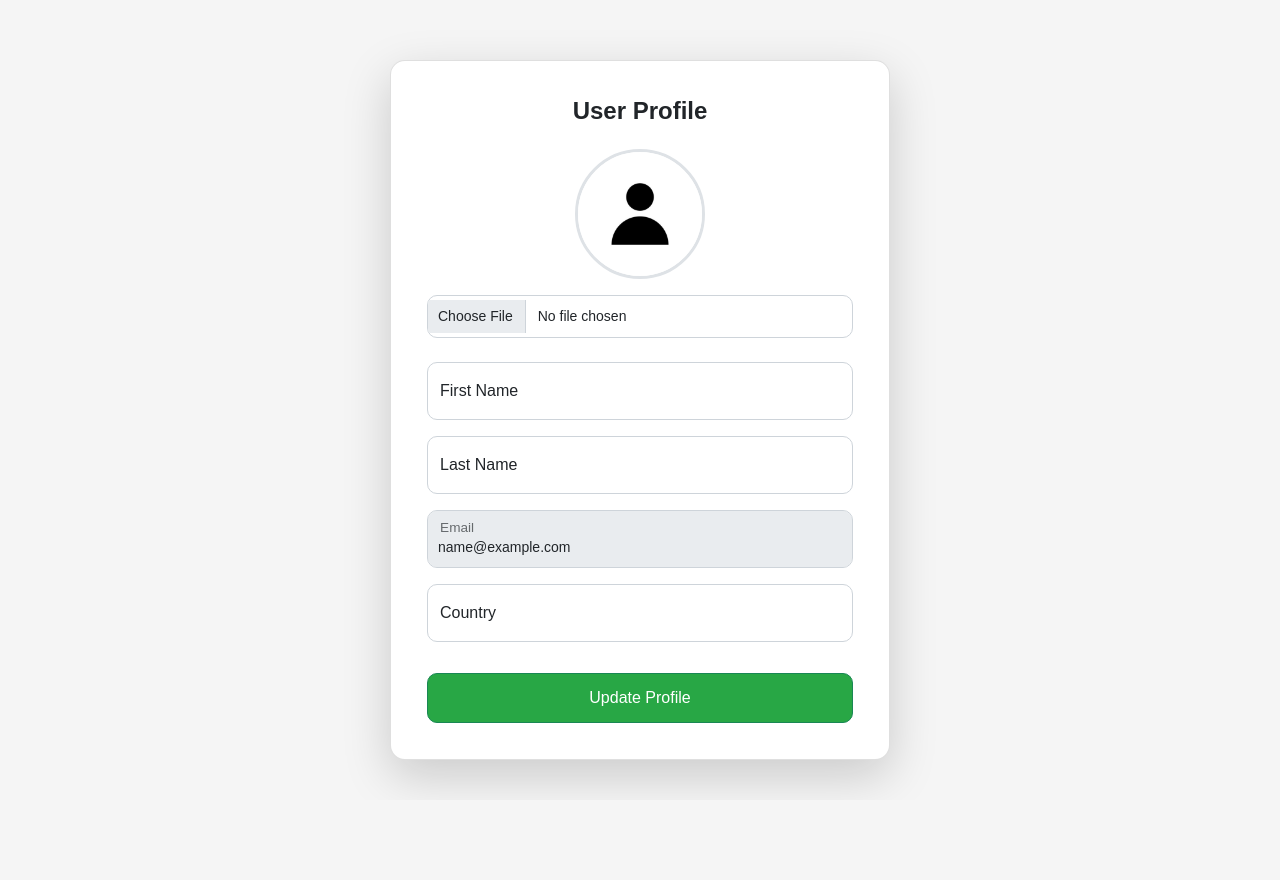
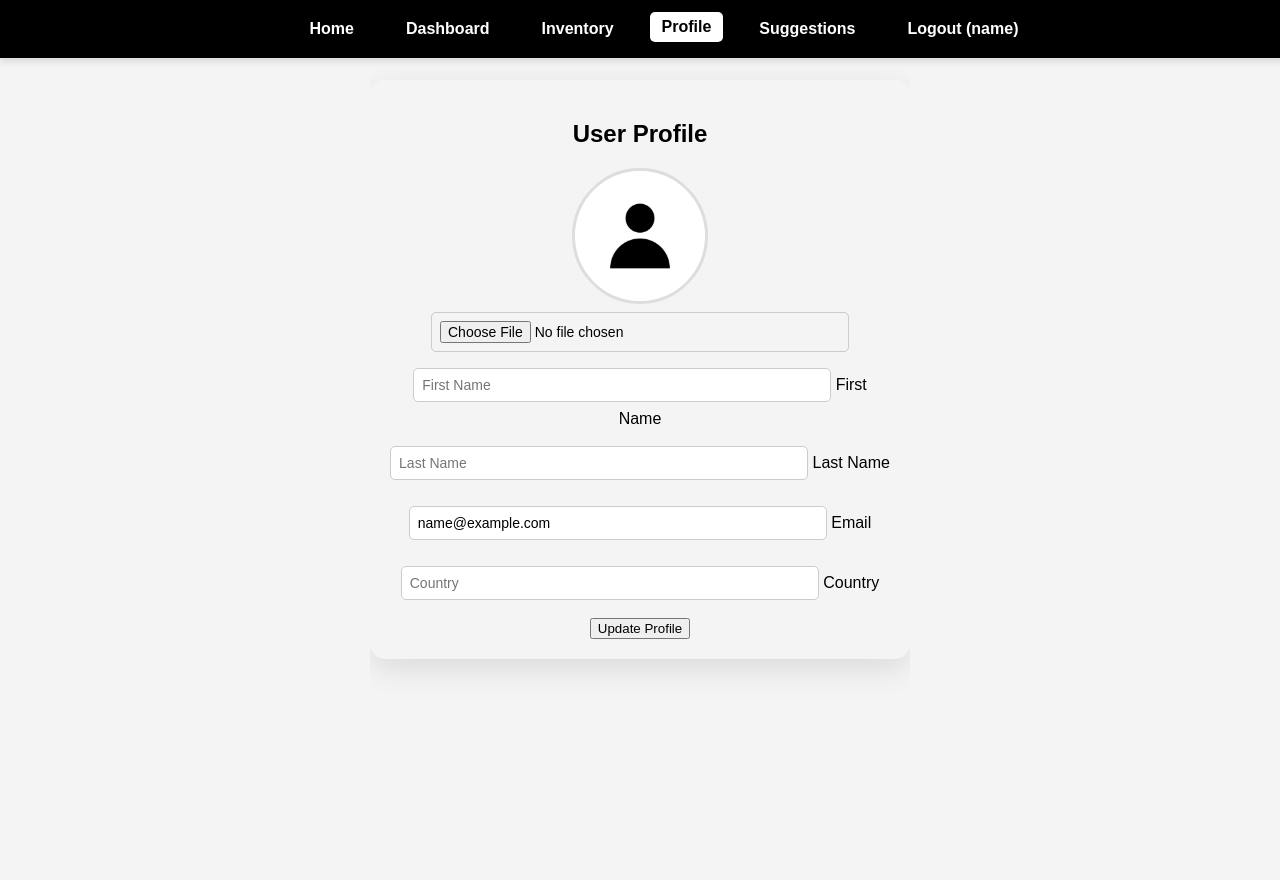
Before and after one commit to jasisboredsojoinedgithub/GroceryGenie, a Flask app: page /profile in a window 1280 px wide. Before the commit the page ends 789 px from the top, so only its background shows below. Run offline with Flask 3, Linux system fonts and the light colour scheme; the visitor is signed in with stand-in values (Sample User, id 1); data that the repository does not hold is empty; some libraries are stand-ins or nearby versions.

Commit message:
Updated .gitignore and add azure connection and add changes to profile

```diff
--- a/GroceryGenie/backend/src/app.py
+++ b/GroceryGenie/backend/src/app.py
@@ -4,9 +4,11 @@
 from pymongo import MongoClient
 import openai
 from dotenv import load_dotenv  # Load environment variables from .env file
-from config import MONGO_URI, SECRET_KEY
+from config import MONGO_URI, SECRET_KEY, AZURE_STORAGE_CONNECTION_STRING, AZURE_STORAGE_CONTAINER_NAME
 from bcrypt import hashpw, gensalt, checkpw
 from werkzeug.utils import secure_filename
+from azure.storage.blob import BlobServiceClient
+import uuid
 
 # Load environment variables first
 load_dotenv()
@@ -29,13 +31,15 @@
 except Exception as e:
     print("MongoDB connection failed:", e)
 
+# Initialize Azure Blob Storage
+blob_service_client = BlobServiceClient.from_connection_string(AZURE_STORAGE_CONNECTION_STRING)
+container_name = AZURE_STORAGE_CONTAINER_NAME
+
 # Connect to the database and user collection
 client = MongoClient(MONGO_URI)
 db = client.get_database("GroceryGenieDB")
 users_collection = db.users
 profiles_collection = db.profiles
-
-
 
 # Temporary in-memor
 # y inventory (can be moved to MongoDB)
@@ -94,7 +98,7 @@
             # Hash the password before storing
             hashed_password = hashpw(password.encode('utf-8'), gensalt())
             user = {"email": email, "password": hashed_password}
-            print(hashed_password)
+            # print(hashed_password)
             users_collection.insert_one(user)
             session['email'] = email  # Auto-login after register
             flash('Registration successful! Welcome 🎉', 'success')
@@ -109,6 +113,10 @@
     flash('You have been logged out.', 'info')
     return redirect(url_for('login'))
 
+ALLOWED_EXTENSIONS = {'png', 'jpg', 'jpeg'}
+def allowed_file(filename):
+    return '.' in filename and filename.rsplit('.', 1)[1].lower() in ALLOWED_EXTENSIONS
+
 @app.route("/profile", methods=['GET', 'POST'])
 def profile():
     if 'email' not in session:
@@ -116,28 +124,30 @@
         return redirect(url_for('login'))
 
     email = session['email']
-    profile = profiles_collection.find_one({"email": email})
+
+    #Always fetch profile once, usable for both GET and POST
+    profile = profiles_collection.find_one({"email": email}) or {}
 
     if request.method == 'POST':
         first_name = request.form.get("first_name")
         last_name = request.form.get("last_name")
         country = request.form.get("country")
 
-        # Fetch profile only if we need previous values (avoiding unnecessary DB calls)
-        profile = profiles_collection.find_one({"email": email}) or {}
-
         # Handle profile picture upload
         if 'profile_pic' in request.files:
             file = request.files['profile_pic']
             if file and allowed_file(file.filename):
-                filename = secure_filename(file.filename)
-                file_path = os.path.join(app.config['UPLOAD_FOLDER'], filename)
-                file.save(file_path)
-                profile_pic_url = f"static/images/profile_pics/{filename}"
+                filename = f"{uuid.uuid4()}_{secure_filename(file.filename)}"
+                blob_client = blob_service_client.get_blob_client(container=container_name, blob=filename)
+
+                # Upload file to Azure Blob Storage
+                blob_client.upload_blob(file, overwrite=True)
+                profile_pic_url = f"https://{blob_service_client.account_name}.blob.core.windows.net/{container_name}/{filename}"
             else:
-                profile_pic_url = profile.get('profile_pic', 'static/images/default-profile.jpg')
+                profile_pic_url = profile.get('profile_pic', f"https://{blob_service_client.account_name}.blob.core.windows.net/{container_name}/default-profile.jpg")
+
         else:
-            profile_pic_url = profile.get('profile_pic', 'static/images/default-profile.jpg')
+            profile_pic_url = profile.get('profile_pic', f"https://{blob_service_client.account_name}.blob.core.windows.net/{container_name}/default-profile.jpg")
 
         # Update or insert profile in the `profiles` collection
         profiles_collection.update_one(
@@ -154,8 +164,6 @@
         flash('Profile updated successfully!', 'success')
         return redirect(url_for('profile'))
 
-    # Fetch profile only for GET requests (avoiding extra DB calls in POST)
-    profile = profiles_collection.find_one({"email": email})
     return render_template("profile.html", profile=profile)
 
 @app.route("/suggestion")
--- a/GroceryGenie/backend/src/config.py
+++ b/GroceryGenie/backend/src/config.py
@@ -9,3 +9,5 @@
 
 SECRET_KEY = os.getenv("SECRET_KEY")
 MONGO_URI = os.getenv("MONGO_URI")
+AZURE_STORAGE_CONNECTION_STRING = os.getenv("AZURE_STORAGE_CONNECTION_STRING")
+AZURE_STORAGE_CONTAINER_NAME = os.getenv("AZURE_STORAGE_CONTAINER_NAME")
--- a/GroceryGenie/frontend/templates/profile.html
+++ b/GroceryGenie/frontend/templates/profile.html
@@ -1,25 +1,12 @@
-<!DOCTYPE html>
-<html lang="en">
-  <head>
-    <meta charset="UTF-8" />
-    <meta name="viewport" content="width=device-width, initial-scale=1.0" />
-    <title>Profile</title>
-    <link
-      rel="stylesheet"
-      href="{{ url_for('static', filename='bootstrap/css/bootstrap.min.css') }}"
-    />
-    <link
-      rel="stylesheet"
-      href="{{ url_for('static', filename='style.css') }}"
-    />
-  </head>
-  <body class="profile-page">
-    <div class="container d-flex justify-content-center align-items-center">
+{% extends "base.html" %} {% block title %}Profile - GroceryGenie{% endblock %}
+{% block content %}
+<div
+  class="container d-flex justify-content-center align-items-center profile-container"
+>
   <div class="card shadow-lg" style="width: 600px">
     <div class="card-body text-center">
       <h2 class="mb-4">User Profile</h2>
 
-          <!-- Profile Picture -->
       <form
         method="POST"
         enctype="multipart/form-data"
@@ -40,7 +27,6 @@
           />
         </div>
 
-            <!-- Form Fields -->
         <div class="form-floating mb-3">
           <input
             type="text"
@@ -115,5 +101,4 @@
       }
     });
 </script>
-  </body>
-</html>
+{% endblock %}
```
Also changed, not shown: 1 other file. Lines whose indentation alone changed are shown as unchanged.
